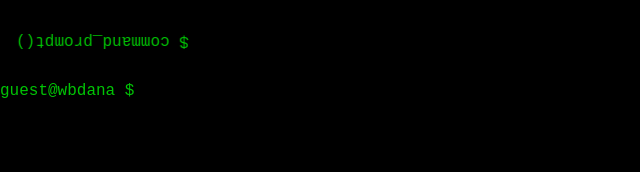
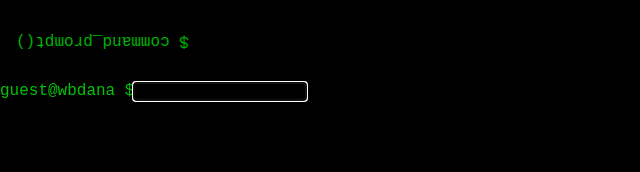
Before and after one commit to wbdana-old/doorways, a React (Create React App) app: page / in a window 1280 px wide. Shown: the top 172 px of the page, without its empty margins (0-640 px from the left). Built offline with nearby package versions, Linux system fonts and the light colour scheme.

Commit message:
Add autofocus to Terminal's PromptInput

```diff
--- a/src/App.css
+++ b/src/App.css
@@ -1,4 +1,10 @@
-#root, .App {
+#root {
+  background-color: grey;
+  height: 100%;
+  min-height: 100%;
+}
+
+.App {
   background-color: black;
   display: flex;
   flex: 1;
--- a/src/components/Terminal.tsx
+++ b/src/components/Terminal.tsx
@@ -4,13 +4,36 @@ import { TerminalContainer, PromptInput } from '../styled/components/terminal';
 import HistoryLine from './HistoryLine';
 
 export interface IProps {
-    command: string,
-    history: any,
+    command: string;
+    history: any;
     updateCommand: (payload: string) => void;
     submitCommand: (payload: string) => void;
 }
 
 class Terminal extends React.Component<IProps> {
+    private promptInput: React.RefObject<HTMLInputElement>;
+    constructor(props: IProps) {
+        super(props);
+
+        this.promptInput = React.createRef<HTMLInputElement>();
+    }
+
+    componentDidMount() {
+        this.focus();
+    }
+
+    componentDidUpdate() {
+        this.focus();
+    }
+
+    focus = () => {
+        const input = this.promptInput.current;
+
+        if (input) {
+            input.focus();
+        }
+    };
+
     handleChange = (e: any) => {
         this.props.updateCommand(e.target.value);
     };
@@ -28,14 +51,22 @@ class Terminal extends React.Component<IProps> {
                 <Rotate>
                     $ command_prompt()
                 </Rotate>
-                {history.map((historyItem: { command: string, result: string }, index: number) => (
+
+                {
+                    history.map(
+                        (historyItem: { command: string, result: string }, index: number) => (
                             <HistoryLine
                                 historyItem={historyItem}
                                 key={index}
                             />
-                ))}
+                        )
+                    )
+                }
+
                 <div className={"prompt"}>
-                    guest@wbdana $ <PromptInput
+                    guest@wbdana $
+                    <PromptInput
+                        ref={this.promptInput}
                         type={"text"}
                         value={command}
                         onChange={this.handleChange}
```
Lines whose indentation alone changed are shown as unchanged.
